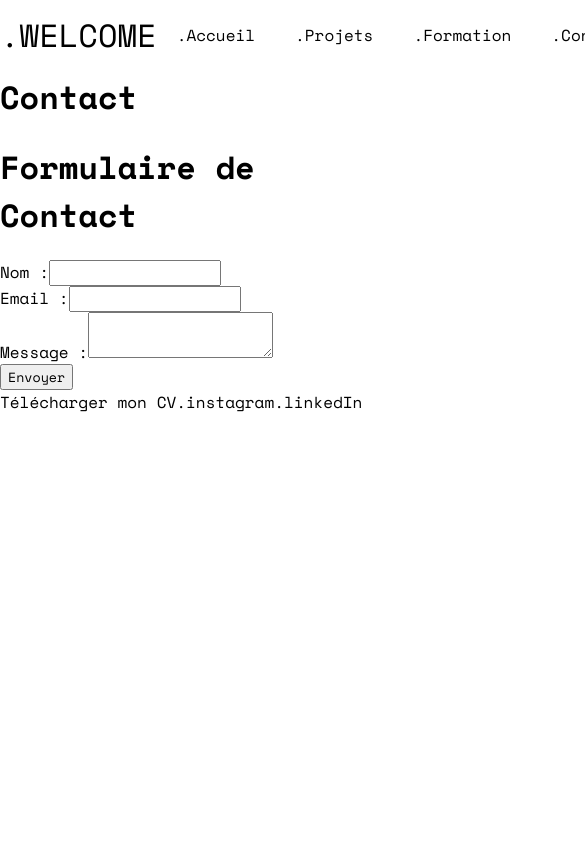
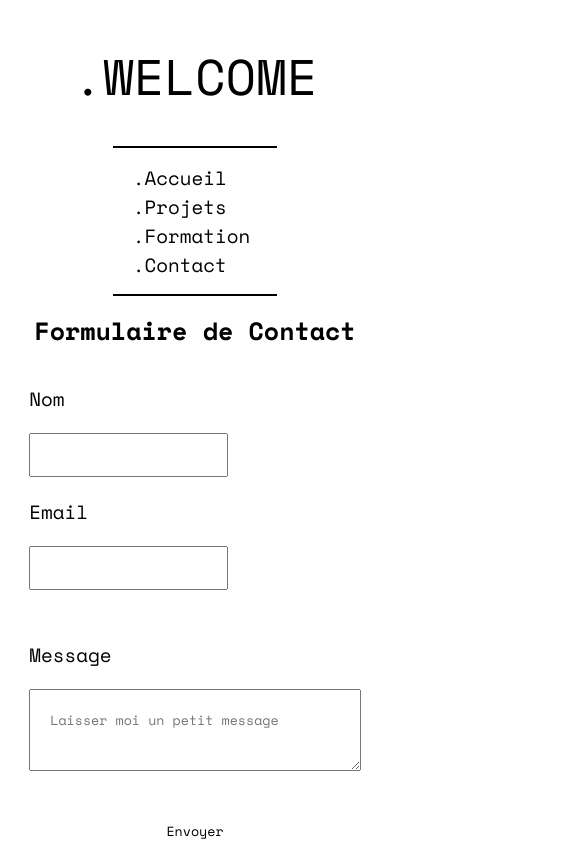
Before and after one commit to nobthetrue/Portfolio, a React app in the folder frontend/: page /Contact in a window 390 px wide. Shown: the top 854 px of the page, 585 px wide, since content can reach past the window. Built offline with nearby package versions, Linux system fonts and the light colour scheme; animation ran at ten frames a second; a web font is replaced by a local one.

Commit message:
Ajout partie contact + gestion responsive header et footer

```diff
--- a/frontend/src/components/Footer/index.jsx
+++ b/frontend/src/components/Footer/index.jsx
@@ -1,13 +1,13 @@
 import './index.scss'
 
 function Footer () {
-    return <div>
+    return <footer className='footer'>
         <nav className='nav-footer'>
-            <a href="/DetailMessage.pdf" download="DetailMessage.pdf" className='cat-footer'>Télécharger mon CV</a>
+            <a href="/DetailMessage.pdf" download="DetailMessage.pdf" className='cat-footer'>.télécharger mon CV</a>
             <a href="https://www.instagram.com/giannihc/?hl=fr" className='cat-footer'>.instagram</a>
             <a href="https://www.linkedin.com/in/gianni-cavanna" className='cat-footer'>.linkedIn</a>
         </nav>
-    </div>
+    </footer>
 }
 
 export default Footer
--- a/frontend/src/components/Footer/index.scss
+++ b/frontend/src/components/Footer/index.scss
@@ -1,4 +1,46 @@
-.cat-footer {
-    text-decoration: none;
-    color: black;
+
+
+.footer {
+    position: relative;
+    .nav-footer {
+        display: flex;
+        justify-content: end;
+        align-items: center;
+        height: 50px;
+        margin: 0 10px 0 0;
+        .cat-footer {
+            text-decoration: none;
+            margin: 0 0 0 10px;
+            padding: 0 7px 0 0;
+            color: black;
+            &:hover {
+                border-bottom: solid 2px black;
+                border-right: solid 3px black;
+            }
+        }
+    }
 }
+
+@media screen and (max-width: 675px) {
+    .footer {
+        .nav-footer {
+            justify-content: center;
+            .cat-footer {
+                margin: 0 15px;
+            }
+        }
+    }
+}
+
+@media screen and (max-width: 515px) {
+    .footer {
+        .nav-footer {
+            flex-direction: column-reverse;
+            margin: 20px 0;
+            font-size: smaller;
+            .cat-footer {
+                margin: 5px 0;
+            }
+        }
+    }
+}
--- a/frontend/src/components/Form/index.jsx
+++ b/frontend/src/components/Form/index.jsx
@@ -39,26 +39,28 @@ function Form() {
         });
     };
 
-    return (
-        <div>
-            <h1>Formulaire de Contact</h1>
+    return (<div className="first-div-form">
+        <h1 className="form-title">Formulaire de Contact</h1>
+        <div className="div-form">
             {erreur && <p >{erreur}</p>}
             {success && <p>Formulaire envoyé avec succès !</p>}
 
-            <form onSubmit={handleSubmit} >
-                <div>
-                    <label htmlFor="nom" >Nom :</label>
+            <form onSubmit={handleSubmit} className="form">
+                <div className="form-info">
+                    <div className="form-name">
+                        <label htmlFor="nom" >Nom </label>
                         <input
                             type="text"
                             id="nom"
                             name="nom"
                             value={formData.nom}
                             onChange={handleChange}
+                            placeholder=""
                         />
                     </div>
 
-                <div>
-                    <label htmlFor="email" >Email :</label>
+                    <div className="form-email">
+                        <label htmlFor="email" >Email </label>
                         <input
                             type="email"
                             id="email"
@@ -67,20 +69,24 @@ function Form() {
                             onChange={handleChange}
                         />
                     </div>
+                </div>
 
-                <div>
-                    <label htmlFor="message" >Message :</label>
+                <div className="form-message">
+                    <label htmlFor="message" >Message </label>
                     <textarea
                         id="message"
                         name="message"
                         value={formData.message}
                         onChange={handleChange}
+                        placeholder="Laisser moi un petit message"
                     />
                 </div>
 
-                <button type="submit" >Envoyer</button>
+                <button type="submit" className="form-button">Envoyer</button>
             </form>
         </div>
+    </div>
+
     );
 }
 
--- a/frontend/src/components/Form/index.scss
+++ b/frontend/src/components/Form/index.scss
@@ -0,0 +1,126 @@
+.first-div-form {
+    display: flex;
+    align-items: center;
+    flex-direction: column;
+    height: 100vh;
+    margin-top: 75px;
+    width: 100%;
+    z-index: 0;
+    .div-form {
+        width: 50%;
+        .form-title {
+            font-weight: 500;
+        }
+        .form {
+            display: flex;
+            justify-content: center;
+            align-items: center;
+            flex-direction: column;
+            .form-info {
+                display: flex;
+                justify-content: space-between;
+                width: 100%;
+                margin-bottom: 40px;
+                .form-name {
+                    display: flex;
+                    flex-direction: column;
+                    width: 50%;
+                    margin: 40px 10px 40px 0;
+                    font-size: larger;
+                    label {
+                        margin-bottom: 20px;
+                    }
+                    input {
+                        padding: 10px;
+                    }
+                }
+                .form-email {
+                    display: flex;
+                    flex-direction: column;
+                    margin: 40px 0 40px 10px;
+                    width: 50%;
+                    font-size: larger;
+                    label {
+                        margin-bottom: 20px;
+                    }
+                    input {
+                        padding: 10px;
+                    }
+
+                }
+            }
+            .form-message {
+                display: flex;
+                flex-direction: column;
+                margin: 0 10px;
+                width: 100%;
+                font-size: larger;
+                margin-bottom: 40px;
+                label {
+                    margin-bottom: 20px;
+                }
+                textarea {
+                    padding: 20px;
+                }
+            }
+            .form-button {
+                border: none;
+                background-color: white;
+                cursor: pointer;
+                padding: 10px 30px;
+                &:hover {
+                    background-color: black;
+                    color: white;
+                }
+            }
+        }
+    }
+}
+
+@media screen and (max-width: 830px) {
+    .first-div-form {
+        margin-top: 150px;
+        .div-form {
+            width: 75%;
+            .form {
+                .form-info {
+                    flex-direction: column;
+                    .form-name, .form-email {
+                        margin: 10px 0 10px 0;
+                        width: 60%;
+                    }
+                }
+            }
+        }
+    }
+}
+
+@media screen and (max-width: 600px) {
+    .first-div-form {
+        margin-top: 175px;
+        .div-form {
+            width: 85%;
+        }
+    }
+}
+
+@media screen and (max-width: 465px) {
+    .first-div-form {
+        margin-top: 250px;
+        .form-title {
+            font-size: 25px;
+            margin: 25px;
+        }
+        .div-form {
+            .form {
+                .form-info {
+                    flex-direction: column;
+                    .form-name, .form-email {
+                        margin: 10px 0 10px 0;
+                        width: 60%;
+                    }
+                }
+            }
+        }
+    }
+}
--- a/frontend/src/components/Header/header.scss
+++ b/frontend/src/components/Header/header.scss
@@ -7,12 +7,14 @@ header {
     align-items: center;
     width: 100%;
     height: 30px;
-    position:relative;
+    top: 0;
+    left: 0;
+    position: fixed;
     background-color: white;
     padding-top: 20px;
     padding-bottom: 2px;
     z-index: 2;
-    .title {
+    .header-title {
         font-weight: 100;
         color: $light-font;
     }
@@ -20,9 +22,52 @@ header {
         .nav-cat {
             margin: 0 20px;
             text-decoration: none;
+            padding: 0 7px 0 0;
             color: black;
+            &:hover {
+                border-bottom: solid 2px black;
+                border-right: solid 3px black;
+            }
         }
     }
+}
 
+@media screen and (max-width: 675px) {
+    header {
+        position: relative;
+        flex-direction: column;
+        padding-top: 5px;
+        .nav-header {
+            display: flex;
+            flex-wrap: wrap;
+            justify-content: center;
+            padding: 15px 0;
+            border-top: solid 2px black;
+            border-bottom: solid 2px black;
 
+            .nav-cat {
+                margin: 0 20px;
+                font-size: larger;
+            }
+        }
+    }
 }
+
+@media screen and (max-width: 465px) {
+    header {
+        position: relative;
+        .header-title {
+            font-size: 50px;
+        }
+        .nav-header {
+            display: flex;
+            flex-wrap:nowrap;
+            flex-direction: column;
+            justify-content: center;
+            .nav-cat {
+                margin: 0 20px;
+                font-size: larger;
+            }
+        }
+    }
+}
--- a/frontend/src/components/Header/index.jsx
+++ b/frontend/src/components/Header/index.jsx
@@ -2,10 +2,10 @@ import './header.scss'
 
 function Header () {
     return <header>
-                <h1 className='title'>.WELCOME</h1>
+                <h1 className='header-title'>.WELCOME</h1>
                 <nav className='nav-header'>
                     <a href="/" className='nav-cat'>.Accueil</a>
-                    <a href='#canvas-cube' className='nav-cat'>.Projets</a>
+                    <a href='/Projet' className='nav-cat'>.Projets</a>
                     <a href="/Formation" className='nav-cat'>.Formation</a>
                     <a href="/Contact" className='nav-cat'>.Contact</a>
                 </nav>
--- a/frontend/src/index.js
+++ b/frontend/src/index.js
@@ -17,7 +17,7 @@ root.render(
       <Header/>
       <Routes>
         <Route path='/' element={<Accueil />} />
-        <Route path="/projet/:id" element={<ProjectPage />} />
+        <Route path="/Projet" element={<ProjectPage />} />
         <Route path='/Formation' element={<Formation/>} />
         <Route path='/Contact' element={<Contact />} />
         <Route path='*' element={<Error/>} />
--- a/frontend/src/pages/Accueil/index.scss
+++ b/frontend/src/pages/Accueil/index.scss
@@ -0,0 +1,3 @@
+.body-accueil {
+    height: 100vh;
+}
--- a/frontend/src/pages/Contact/index.jsx
+++ b/frontend/src/pages/Contact/index.jsx
@@ -2,8 +2,7 @@ import Form from "../../components/Form"
 import './index.scss'
 
 function Contact () {
-    return <div>
-            <h1>Contact</h1>
+    return <div className="form">
             <Form/>
     </div>
 
--- a/frontend/src/pages/Error/index.jsx
+++ b/frontend/src/pages/Error/index.jsx
@@ -1,7 +1,11 @@
 import './index.scss'
 
 function Error () {
-    return <h1>Error Page</h1>
+    return <div className='error-page'>
+            <h1 className='error-title'>Error 404</h1>
+            <p>Cette page n'existe pas</p>
+            <a href='/' className='error-link'>Revenir à l'accueil</a>
+        </div>
 }
 
 export default Error
--- a/frontend/src/pages/Projet/index.jsx
+++ b/frontend/src/pages/Projet/index.jsx
@@ -1,14 +1,14 @@
 import { useState, useEffect } from "react";
-import { useParams } from "react-router-dom";
+// import { useParams } from "react-router-dom";
 import "./index.scss";
 
 const textArray = ["projet", "project", "progetto", "proyecto"];
-const typingSpeed = 100;
-const erasingSpeed = 50;
+const typingSpeed = 150;
+const erasingSpeed = 75;
 const newTextDelay = 2000;
 
 function ProjectPage() {
-  const { id } = useParams();
+  // const { id } = useParams();
   const [text, setText] = useState("");
   const [textArrayIndex, setTextArrayIndex] = useState(0);
   const [charIndex, setCharIndex] = useState(0);
@@ -35,11 +35,11 @@ function ProjectPage() {
   }, [charIndex, isDeleting, textArrayIndex]);
 
   return (
-    <div>
+    <div className="projet-page">
       <h1 className="title-project">
-        .<span className="typewriter">{text}</span>{id}
+        .<span className="typewriter">{text}</span>
       </h1>
-      <p>Détails du projet {id} ici...</p>
+      <p>Détails du projet ici...</p>
     </div>
   );
 }
--- a/frontend/src/pages/Projet/index.scss
+++ b/frontend/src/pages/Projet/index.scss
@@ -1,9 +1,14 @@
+.projet-page {
+  height: 100vh;
+}
+
 .title-project {
     font-size: 2rem;
     font-weight: bold;
     display: flex;
     align-items: center;
     gap: 10px;
+    padding-top: 75px;
   }
 
   .typewriter {
```
Also changed, not shown: frontend/src/components/Cercle/index.jsx (+28 -28 lines), frontend/src/components/Cube/index.jsx (+43 -43 lines), frontend/src/pages/Accueil/index.jsx (+2 -5 lines), frontend/src/pages/Error/index.scss (+26 -0 lines). Lines whose indentation alone changed are shown as unchanged.
